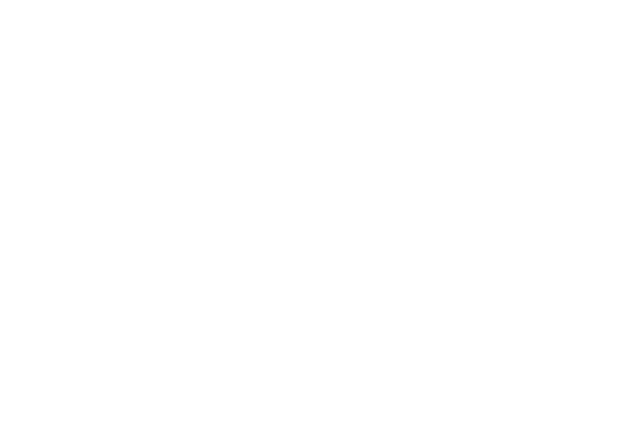
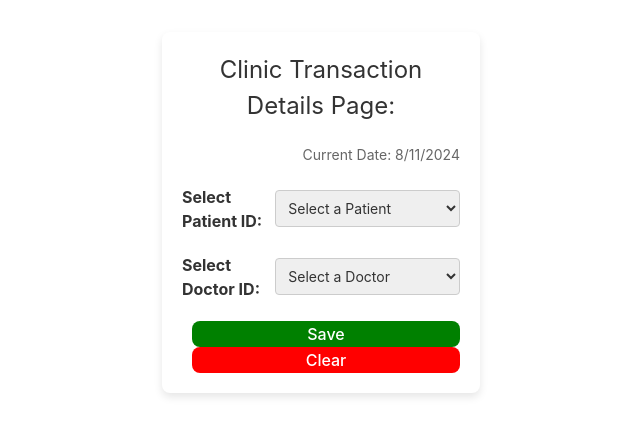
Before and after one commit to Junaid2002/CMS, a React (Vite) app in the folder cms/: page /transaction in a window 1280 px wide. Before the commit this address had no page. Shown: the part 188-624 px from the top of the page, without its empty margins (319-959 px from the left). Built offline with nearby package versions, Linux system fonts and the light colour scheme.

Commit message:
transaction added

```diff
--- a/cms/src/component/Allroutes.jsx
+++ b/cms/src/component/Allroutes.jsx
@@ -3,7 +3,8 @@
 import Doctor from './Doctor';
 import Prescription from './Prescription';
 import Billing from './Billing';
-import Disease from './Disease'
+import Disease from './Disease';
+import Transaction from'./Transaction';
 import { Route, Routes } from 'react-router-dom';
 import Home from './Home';
 
@@ -16,6 +17,7 @@
       <Route path="/prescription" element={<Prescription />} />
       <Route path="/billing" element={<Billing />} />
       <Route path="/disease" element={<Disease />} />
+      <Route path="/transaction" element={<Transaction />} />
     </Routes>
   );
 }
--- a/cms/src/component/Home.jsx
+++ b/cms/src/component/Home.jsx
@@ -26,6 +26,11 @@
     console.log("Navigating to Disease page");
     navigate("/Disease");
   };
+  const handleTransaction = () => {
+    console.log("Navigating to Disease page");
+    navigate("/Transaction");
+  };
+
 
   return (
     <>
@@ -39,7 +44,7 @@
         <Button onClick={handlePrescription}>Prescription</Button>
         <Button onClick={handleBilling}>Billing</Button>
         <Button onClick={handleDisease}>Disease</Button>
-        <Button>Admin</Button>
+        <Button onClick={handleTransaction}>Admin</Button>
       </div>
     </>
 
--- /dev/null
+++ b/cms/src/component/Transaction.css
@@ -0,0 +1,117 @@
+body {
+    font-family: Arial, sans-serif;
+    background-color: #f4f4f9;
+    margin: 0;
+    padding: 0;
+    box-sizing: border-box;
+  }
+
+  .transaction-details {
+    width: 80%;
+    margin: 20px auto;
+    padding: 20px;
+    background-color: #ffffff;
+    box-shadow: 0 4px 8px rgba(0, 0, 0, 0.1);
+    border-radius: 8px;
+    display: grid;
+    grid-column: span;
+  }
+  .save{
+    background-color: green;
+  }
+  .clear{
+    background: red;
+  }
+  h2 {
+    text-align: center;
+    color: #333333;
+    margin-bottom: 20px;
+    font-size: 24px;
+  }
+
+  .current-date {
+    text-align: right;
+    font-size: 14px;
+    color: #666666;
+    margin-bottom: 20px;
+  }
+
+  .selection {
+    margin-bottom: 20px;
+    display: flex;
+    justify-content: space-between;
+    align-items: center;
+  }
+
+  .selection label {
+    font-weight: bold;
+    color: #333333;
+    margin-right: 10px;
+    flex: 1;
+  }
+
+  .selection select {
+    padding: 8px;
+    font-size: 14px;
+    color: #333333;
+    border: 1px solid #cccccc;
+    border-radius: 4px;
+    flex: 2;
+  }
+
+  table {
+    width: 100%;
+    border-collapse: collapse;
+    margin-bottom: 20px;
+  }
+
+  table th,
+  table td {
+    padding: 12px 15px;
+    text-align: left;
+    border-bottom: 1px solid #dddddd;
+    color: #333333;
+  }
+
+  table th {
+    background-color: #007bff;
+    color: white;
+    font-weight: bold;
+  }
+
+  table tbody tr:hover {
+    background-color: #f1f1f1;
+  }
+
+  .buttons {
+    display: flex;
+    justify-content: flex-end;
+  }
+
+  button {
+    padding: 10px 20px;
+    margin-left: 10px;
+    font-size: 14px;
+    color: white;
+    background-color: #007bff;
+    border: none;
+    border-radius: 4px;
+    cursor: pointer;
+    transition: background-color 0.3s;
+  }
+
+  button:hover {
+    background-color: #0056b3;
+  }
+
+  button:active {
+    background-color: #004080;
+  }
+
+  .success-message {
+    text-align: center;
+    margin-top: 20px;
+    color: #28a745;
+    font-size: 16px;
+    font-weight: bold;
+  }
--- /dev/null
+++ b/cms/src/component/Transaction.jsx
@@ -0,0 +1,162 @@
+import React, { useState } from 'react';
+import './Transaction.css';
+
+function Transaction() {
+  const [transactions, setTransactions] = useState([]);
+  const [selectedPatient, setSelectedPatient] = useState(null);
+  const [selectedDoctor, setSelectedDoctor] = useState(null);
+  const [isSaved, setIsSaved] = useState(false);
+
+  const patients = [
+    { patientID: 'PA001', patientName: 'John', gender: 'Male', contactNo: '044236578', diseaseName: 'Dengue', dateDiagnosed: '01-08-2024', dosage: '500-1000 mg', medicationDetails: 'Acetaminophen', billAmount: 1200, paymentStatus: 'Paid', nextVisitDate: '02-08-2024' },
+    { patientID: 'PA002', patientName: 'Jane', gender: 'Female', contactNo: '044236579', diseaseName: 'Flu', dateDiagnosed: '05-08-2024', dosage: '250 mg', medicationDetails: 'Ibuprofen', billAmount: 800, paymentStatus: 'Pending', nextVisitDate: '10-08-2024' },
+  ];
+
+  const doctors = [
+    { doctorID: 'DR001', doctorName: 'Rishi', specialization: 'General Practitioner' },
+    { doctorID: 'DR002', doctorName: 'Sonia', specialization: 'Pediatrician' },
+  ];
+
+  const handlePatientSelect = (e) => {
+    const patient = patients.find(p => p.patientID === e.target.value);
+    setSelectedPatient(patient);
+    setIsSaved(false);
+  };
+
+  const handleDoctorSelect = (e) => {
+    const doctor = doctors.find(d => d.doctorID === e.target.value);
+    setSelectedDoctor(doctor);
+    setIsSaved(false);
+  };
+
+  const handleClear = () => {
+    setSelectedPatient(null);
+    setSelectedDoctor(null);
+    setIsSaved(false);
+  };
+
+  const handleSave = () => {
+    if (selectedPatient && selectedDoctor) {
+      setTransactions([...transactions, { ...selectedPatient, doctorName: selectedDoctor.doctorName }]);
+      setIsSaved(true);
+    } else {
+      alert('Please select a patient and a doctor.');
+    }
+  };
+
+  const currentDate = new Date().toLocaleDateString();
+
+  return (
+    <div className="transaction-details">
+      <h2>Clinic Transaction Details Page:</h2>
+      <div className="current-date">Current Date: {currentDate}</div>
+
+      <div className="selection">
+        <label htmlFor="patient-select">Select Patient ID: </label>
+        <select id="patient-select" onChange={handlePatientSelect}>
+          <option value="">Select a Patient</option>
+          {patients.map((patient) => (
+            <option key={patient.patientID} value={patient.patientID}>
+              {patient.patientID}
+            </option>
+          ))}
+        </select>
+      </div>
+
+      <div className="selection">
+        <label htmlFor="doctor-select">Select Doctor ID: </label>
+        <select id="doctor-select" onChange={handleDoctorSelect}>
+          <option value="">Select a Doctor</option>
+          {doctors.map((doctor) => (
+            <option key={doctor.doctorID} value={doctor.doctorID}>
+              {doctor.doctorID}
+            </option>
+          ))}
+        </select>
+      </div>
+
+      {selectedDoctor && (
+        <div>
+          <h3>Doctor Details:</h3>
+          <table>
+            <thead>
+              <tr>
+                <th>Doctor ID</th>
+                <th>Doctor Name</th>
+                <th>Specialization</th>
+              </tr>
+            </thead>
+            <tbody>
+              <tr>
+                <td>{selectedDoctor.doctorID}</td>
+                <td>{selectedDoctor.doctorName}</td>
+                <td>{selectedDoctor.specialization}</td>
+              </tr>
+            </tbody>
+          </table>
+        </div>
+      )}
+
+      {selectedPatient && (
+        <div>
+          <h3>Patient Details:</h3>
+          <table>
+            <thead>
+              <tr>
+                <th>Patient ID</th>
+                <th>Patient Name</th>
+                <th>Gender</th>
+                <th>Contact No</th>
+                <th>Disease Name</th>
+                <th>Date Diagnosed</th>
+              </tr>
+            </thead>
+            <tbody>
+              <tr>
+                <td>{selectedPatient.patientID}</td>
+                <td>{selectedPatient.patientName}</td>
+                <td>{selectedPatient.gender}</td>
+                <td>{selectedPatient.contactNo}</td>
+                <td>{selectedPatient.diseaseName}</td>
+                <td>{selectedPatient.dateDiagnosed}</td>
+              </tr>
+            </tbody>
+          </table>
+        </div>
+      )}
+
+      {selectedPatient && (
+        <div>
+          <h3>Medication & Billing Details:</h3>
+          <table>
+            <thead>
+              <tr>
+                <th>Dosage</th>
+                <th>Medication Details</th>
+                <th>Bill Amount</th>
+                <th>Payment Status</th>
+                <th>Next Visit Date</th>
+              </tr>
+            </thead>
+            <tbody>
+              <tr>
+                <td>{selectedPatient.dosage}</td>
+                <td>{selectedPatient.medicationDetails}</td>
+                <td>{selectedPatient.billAmount}</td>
+                <td>{selectedPatient.paymentStatus}</td>
+                <td>{selectedPatient.nextVisitDate}</td>
+              </tr>
+            </tbody>
+          </table>
+        </div>
+      )}
+
+      <button className="save" onClick={handleSave}>Save</button>
+      <button className="clear" onClick={handleClear}>Clear</button>
+
+      {isSaved && <div className="success-message">Details Saved successfully</div>}
+    </div>
+  );
+}
+
+export default Transaction;
```
